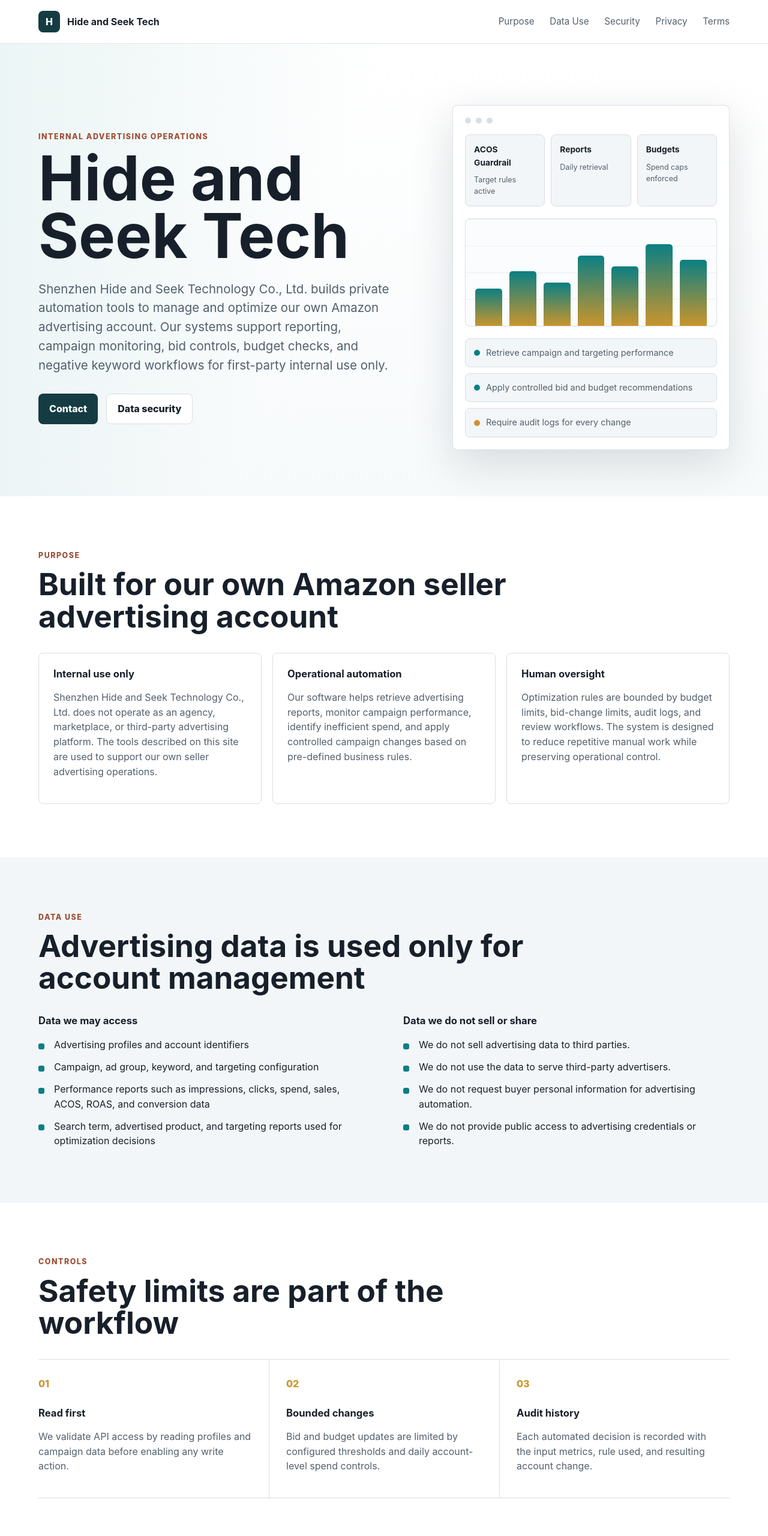
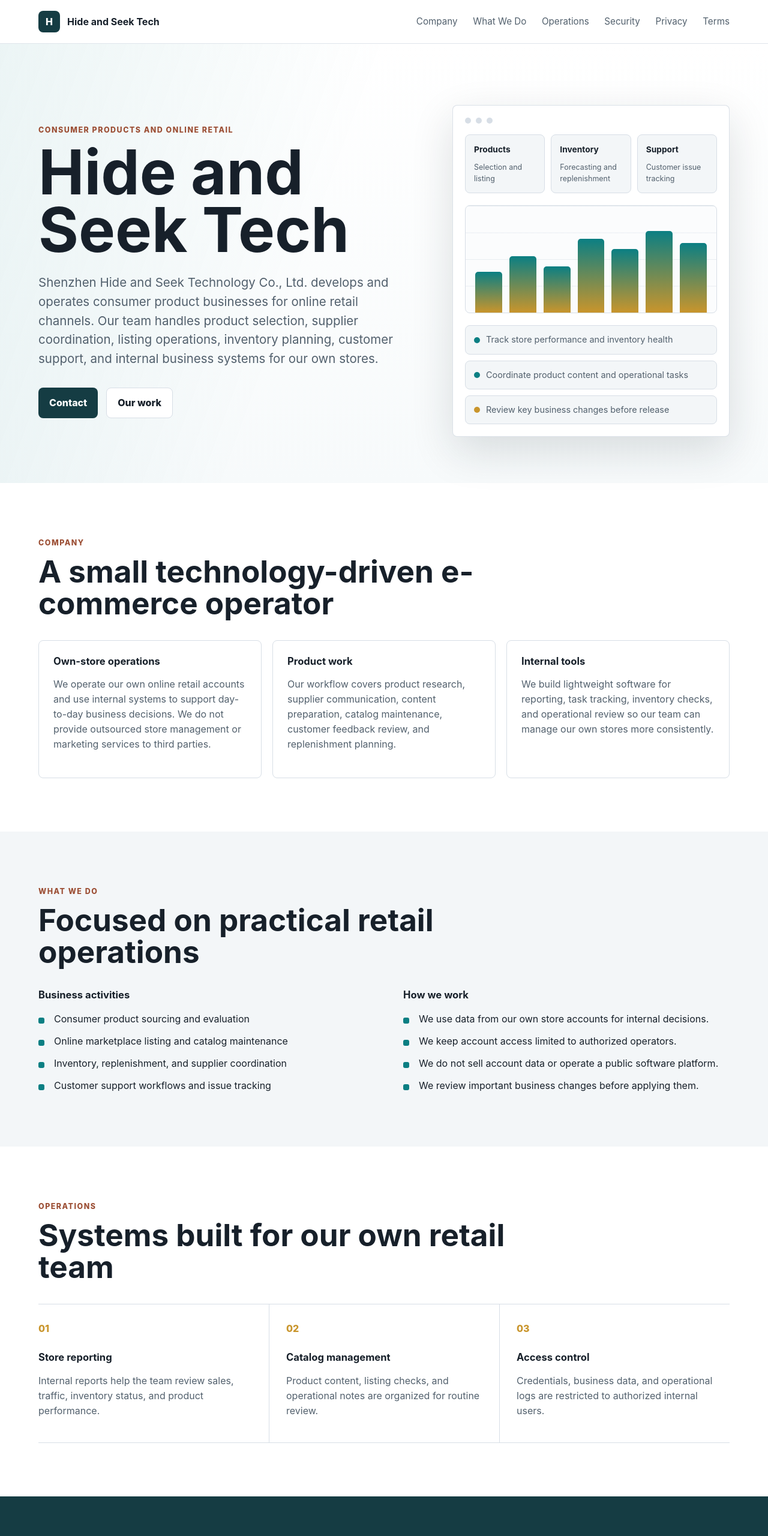
Before and after one commit to hiytom/hideandseektech, a plain HTML site: page index.html in a window 1280 px wide. Shown: the top 2560 px of the page at 60% size. Drawn offline with Linux system fonts and the light colour scheme.

Commit message:
Reposition site as ecommerce company

```diff
--- a/index.html
+++ b/index.html
@@ -3,8 +3,8 @@
   <head>
     <meta charset="utf-8">
     <meta name="viewport" content="width=device-width, initial-scale=1">
-    <title>Hide and Seek Tech | Internal Amazon Advertising Automation</title>
-    <meta name="description" content="Shenzhen Hide and Seek Technology Co., Ltd. builds internal automation tools for managing its own Amazon advertising operations.">
+    <title>Hide and Seek Tech | Product and E-commerce Operations</title>
+    <meta name="description" content="Shenzhen Hide and Seek Technology Co., Ltd. operates consumer product brands through online retail channels.">
     <link rel="stylesheet" href="styles.css">
   </head>
   <body>
@@ -14,8 +14,9 @@
         <span>Hide and Seek Tech</span>
       </a>
       <nav class="nav" aria-label="Primary navigation">
-        <a href="#purpose">Purpose</a>
-        <a href="#data">Data Use</a>
+        <a href="#company">Company</a>
+        <a href="#work">What We Do</a>
+        <a href="#operations">Operations</a>
         <a href="security.html">Security</a>
         <a href="privacy.html">Privacy</a>
         <a href="terms.html">Terms</a>
@@ -25,20 +26,20 @@
     <main>
       <section class="hero">
         <div class="hero-copy">
-          <p class="eyebrow">Internal advertising operations</p>
+          <p class="eyebrow">Consumer products and online retail</p>
           <h1>Hide and Seek Tech</h1>
           <p class="lede">
-            Shenzhen Hide and Seek Technology Co., Ltd. builds private automation tools to manage and optimize our own Amazon advertising account.
-            Our systems support reporting, campaign monitoring, bid controls, budget checks, and negative
-            keyword workflows for first-party internal use only.
+            Shenzhen Hide and Seek Technology Co., Ltd. develops and operates consumer product businesses for online
+            retail channels. Our team handles product selection, supplier coordination, listing operations, inventory
+            planning, customer support, and internal business systems for our own stores.
           </p>
           <div class="hero-actions">
             <a class="button primary" href="#contact">Contact</a>
-            <a class="button secondary" href="security.html">Data security</a>
+            <a class="button secondary" href="#work">Our work</a>
           </div>
         </div>
 
-        <div class="dashboard-visual" aria-label="Advertising operations dashboard preview">
+        <div class="dashboard-visual" aria-label="Operations dashboard preview">
           <div class="visual-top">
             <span></span>
             <span></span>
@@ -46,112 +47,112 @@
           </div>
           <div class="metric-grid">
             <div>
-              <strong>ACOS Guardrail</strong>
-              <span>Target rules active</span>
+              <strong>Products</strong>
+              <span>Selection and listing</span>
             </div>
             <div>
-              <strong>Reports</strong>
-              <span>Daily retrieval</span>
+              <strong>Inventory</strong>
+              <span>Forecasting and replenishment</span>
             </div>
             <div>
-              <strong>Budgets</strong>
-              <span>Spend caps enforced</span>
+              <strong>Support</strong>
+              <span>Customer issue tracking</span>
             </div>
           </div>
           <div class="chart-row">
-            <span style="height: 38%"></span>
-            <span style="height: 56%"></span>
-            <span style="height: 44%"></span>
+            <span style="height: 42%"></span>
+            <span style="height: 58%"></span>
+            <span style="height: 48%"></span>
+            <span style="height: 76%"></span>
+            <span style="height: 66%"></span>
+            <span style="height: 84%"></span>
             <span style="height: 72%"></span>
-            <span style="height: 61%"></span>
-            <span style="height: 84%"></span>
-            <span style="height: 68%"></span>
           </div>
           <div class="rule-list">
-            <div><span class="status ok"></span> Retrieve campaign and targeting performance</div>
-            <div><span class="status ok"></span> Apply controlled bid and budget recommendations</div>
-            <div><span class="status warn"></span> Require audit logs for every change</div>
+            <div><span class="status ok"></span> Track store performance and inventory health</div>
+            <div><span class="status ok"></span> Coordinate product content and operational tasks</div>
+            <div><span class="status warn"></span> Review key business changes before release</div>
           </div>
         </div>
       </section>
 
-      <section id="purpose" class="section">
+      <section id="company" class="section">
         <div class="section-heading">
-          <p class="eyebrow">Purpose</p>
-          <h2>Built for our own Amazon seller advertising account</h2>
+          <p class="eyebrow">Company</p>
+          <h2>A small technology-driven e-commerce operator</h2>
         </div>
         <div class="content-grid">
           <article>
-            <h3>Internal use only</h3>
+            <h3>Own-store operations</h3>
             <p>
-              Shenzhen Hide and Seek Technology Co., Ltd. does not operate as an agency, marketplace, or third-party advertising platform.
-              The tools described on this site are used to support our own seller advertising operations.
+              We operate our own online retail accounts and use internal systems to support day-to-day business
+              decisions. We do not provide outsourced store management or marketing services to third parties.
             </p>
           </article>
           <article>
-            <h3>Operational automation</h3>
+            <h3>Product work</h3>
             <p>
-              Our software helps retrieve advertising reports, monitor campaign performance, identify inefficient
-              spend, and apply controlled campaign changes based on pre-defined business rules.
+              Our workflow covers product research, supplier communication, content preparation, catalog maintenance,
+              customer feedback review, and replenishment planning.
             </p>
           </article>
           <article>
-            <h3>Human oversight</h3>
+            <h3>Internal tools</h3>
             <p>
-              Optimization rules are bounded by budget limits, bid-change limits, audit logs, and review workflows.
-              The system is designed to reduce repetitive manual work while preserving operational control.
+              We build lightweight software for reporting, task tracking, inventory checks, and operational review so
+              our team can manage our own stores more consistently.
             </p>
           </article>
         </div>
       </section>
 
-      <section id="data" class="section muted">
+      <section id="work" class="section muted">
         <div class="section-heading">
-          <p class="eyebrow">Data Use</p>
-          <h2>Advertising data is used only for account management</h2>
+          <p class="eyebrow">What We Do</p>
+          <h2>Focused on practical retail operations</h2>
         </div>
         <div class="two-column">
           <div>
-            <h3>Data we may access</h3>
+            <h3>Business activities</h3>
             <ul class="check-list">
-              <li>Advertising profiles and account identifiers</li>
-              <li>Campaign, ad group, keyword, and targeting configuration</li>
-              <li>Performance reports such as impressions, clicks, spend, sales, ACOS, ROAS, and conversion data</li>
-              <li>Search term, advertised product, and targeting reports used for optimization decisions</li>
+              <li>Consumer product sourcing and evaluation</li>
+              <li>Online marketplace listing and catalog maintenance</li>
+              <li>Inventory, replenishment, and supplier coordination</li>
+              <li>Customer support workflows and issue tracking</li>
             </ul>
           </div>
           <div>
-            <h3>Data we do not sell or share</h3>
+            <h3>How we work</h3>
             <ul class="check-list">
-              <li>We do not sell advertising data to third parties.</li>
-              <li>We do not use the data to serve third-party advertisers.</li>
-              <li>We do not request buyer personal information for advertising automation.</li>
-              <li>We do not provide public access to advertising credentials or reports.</li>
+              <li>We use data from our own store accounts for internal decisions.</li>
+              <li>We keep account access limited to authorized operators.</li>
+              <li>We do not sell account data or operate a public software platform.</li>
+              <li>We review important business changes before applying them.</li>
             </ul>
           </div>
         </div>
       </section>
 
-      <section class="section">
+      <section id="operations" class="section">
         <div class="section-heading">
-          <p class="eyebrow">Controls</p>
-          <h2>Safety limits are part of the workflow</h2>
+          <p class="eyebrow">Operations</p>
+          <h2>Systems built for our own retail team</h2>
         </div>
         <div class="control-band">
           <div>
             <span class="control-number">01</span>
-            <h3>Read first</h3>
-            <p>We validate API access by reading profiles and campaign data before enabling any write action.</p>
+            <h3>Store reporting</h3>
+            <p>Internal reports help the team review sales, traffic, inventory status, and product performance.</p>
           </div>
           <div>
             <span class="control-number">02</span>
-            <h3>Bounded changes</h3>
-            <p>Bid and budget updates are limited by configured thresholds and daily account-level spend controls.</p>
+            <h3>Catalog management</h3>
+            <p>Product content, listing checks, and operational notes are organized for routine review.</p>
           </div>
           <div>
             <span class="control-number">03</span>
-            <h3>Audit history</h3>
-            <p>Each automated decision is recorded with the input metrics, rule used, and resulting account change.</p>
+            <h3>Access control</h3>
+            <p>Credentials, business data, and operational logs are restricted to authorized internal users.</p>
           </div>
         </div>
       </section>
@@ -159,14 +160,13 @@
       <section id="contact" class="section contact-section">
         <div>
           <p class="eyebrow">Contact</p>
-          <h2>Business and developer contact</h2>
+          <h2>Business contact</h2>
           <p>
-            For questions about Shenzhen Hide and Seek Technology Co., Ltd., internal advertising automation, privacy,
-            or data security, contact us at <a href="mailto:admin@hideandseektech.com">admin@hideandseektech.com</a>.
+            For questions about Shenzhen Hide and Seek Technology Co., Ltd., contact us at
+            <a href="mailto:admin@hideandseektech.com">admin@hideandseektech.com</a>.
           </p>
           <p class="small">
-            Shenzhen Hide and Seek Technology Co., Ltd. is not affiliated with Amazon. Amazon and Amazon Ads are trademarks of Amazon.com, Inc.
-            or its affiliates.
+            Hide and Seek Tech is the public trade name of Shenzhen Hide and Seek Technology Co., Ltd.
           </p>
         </div>
       </section>
```
Also changed, not shown: privacy.html (+20 -23 lines), security.html (+13 -19 lines), terms.html (+18 -18 lines), 2 other files.
